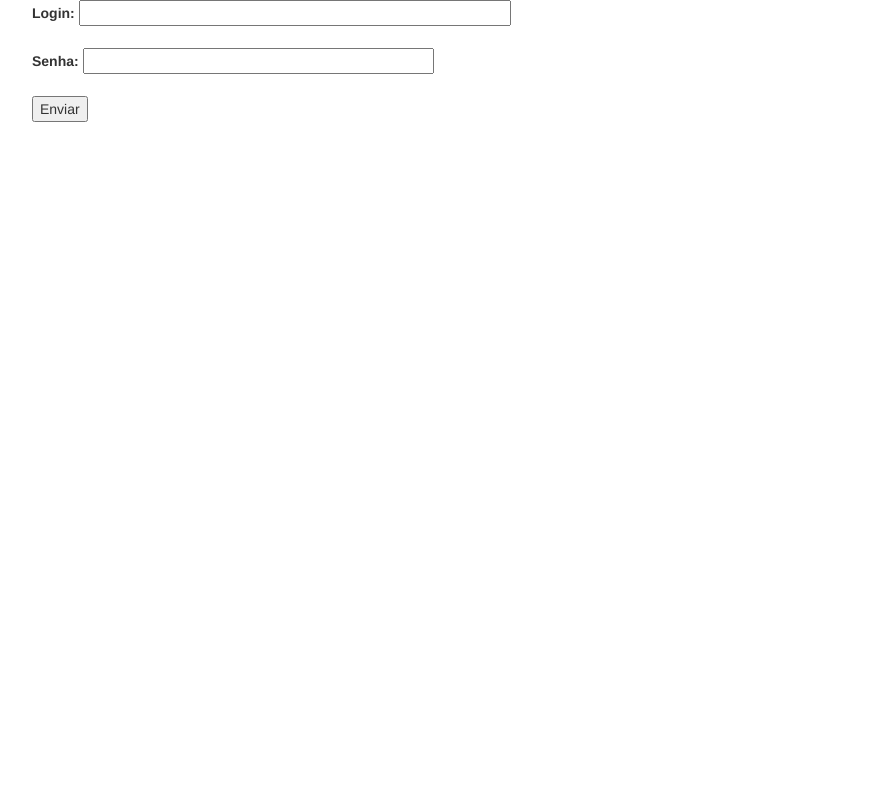
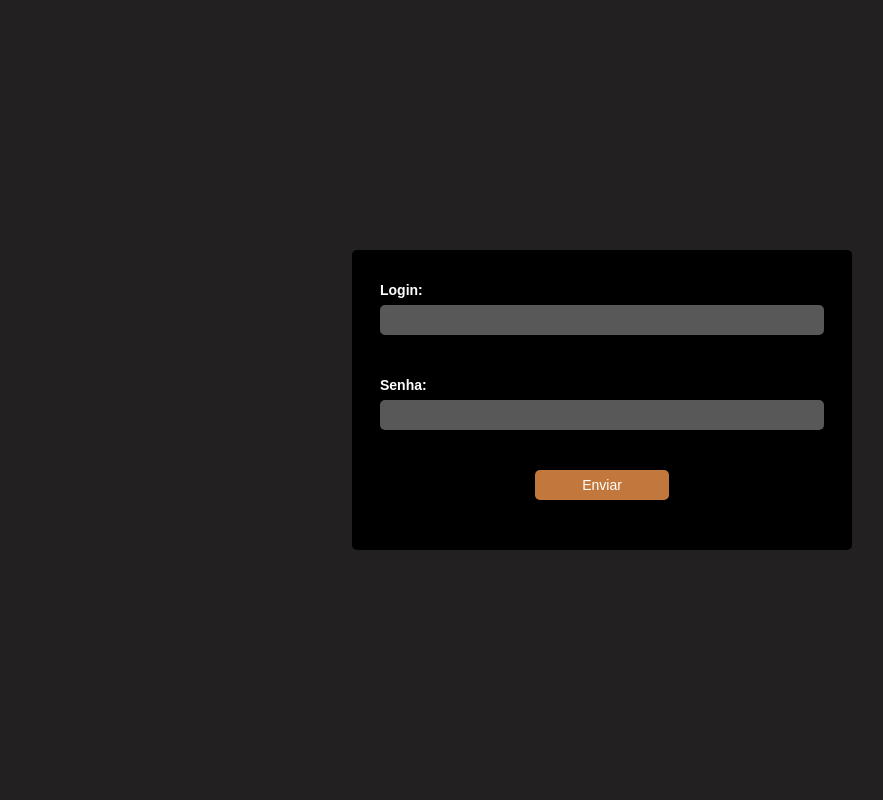
Before and after one commit to Will-Arcenio/APS-IntelligentTicket, a PHP site: page / in a window 1280 px wide. Shown: the whole page, without its empty margins (38-921 px from the left). Run offline with PHP 8.4, Linux system fonts and the light colour scheme.

Commit message:
Ajuste no Frontend da página de Login.

```diff
--- a/index.php
+++ b/index.php
@@ -13,26 +13,29 @@
     <link rel="stylesheet" href="skins/css/bootstrap-theme.min.css" integrity="sha384-6pzBo3FDv/PJ8r2KRkGHifhEocL+1X2rVCTTkUfGk7/0pbek5mMa1upzvWbrUbOZ" crossorigin="anonymous">
     <!-- Latest compiled and minified JavaScript -->
     <script src="js/bootstrap.min.js" integrity="sha384-aJ21OjlMXNL5UyIl/XNwTMqvzeRMZH2w8c5cRVpzpU8Y5bApTppSuUkhZXN0VxHd" crossorigin="anonymous"></script>
+    <link rel="stylesheet" href="skins/css/estilo.css">
     <title>Login | Intelligent Ticket</title>
 </head>
-<body>
+<body class="login-page">
     <div class="container">
         <div class="row">
-            <div class="col-md-12">
-                <form action="login_DB.php" method="POST">
+            <div class="col-md-12 login-box">
+                <form action="login_DB.php" method="POST" class="login-form">
                     <label for="login" class="label-login">Login:</label>
-                    <input type="text" name="login" id="login" size="50" required="required">
+                    <input type="text" name="login" id="login" size="50" required="required" class="campo">
 
                     <br>
                     <br>
 
                     <label for="senha" class="label-senha">Senha:</label>
-                    <input type="password" name="senha" id="senha" size="40" required="required">
+                    <input type="password" name="senha" id="senha" size="40" required="required" class="campo">
 
                     <br>
                     <br>
 
-                    <button type="submit" name="enviar">Enviar</button>
+                    <div class="botao-div">
+                        <button type="submit" name="enviar" class="botao">Enviar</button>
+                    </div>
                 </form>
             </div>
         </div>
--- a/skins/css/estilo.css
+++ b/skins/css/estilo.css
@@ -4,6 +4,23 @@
 }
 body {
     background-color: rgb(34, 32, 32) !important;
+    width: 100vw;
+    height: 100vh;
+    margin: 0;
+    display: flex;
+    flex-direction: row;
+    justify-content: center;
+    align-items: center
+}
+.botao,
+.btn-newsletter {
+    margin-bottom: 20px;
+    background-color: #c2783c;
+    border: none;
+    border-radius: 5px;
+    color: #FFF;
+    padding: 5px 15px;
+    width: 30%;
 }
 a {
     opacity: 0.6;
@@ -14,6 +31,37 @@ i.icon-instagram:hover {
     opacity: 1;
     text-decoration: none !important;
 }
+
+/* BEGIN HOME LOGIN */
+body.login-page div.container {
+    margin: 0;
+    display: flex;
+    flex-direction: row;
+    justify-content: center;
+    align-items: center;
+}
+.login-box {
+    width: 500px;
+    height: 300px;
+    background-color: #000;
+    border-radius: 5px;
+}
+form.login-form {
+    width: 100%;
+    height: 100%;
+    margin: 0;
+    display: inline-grid;
+    flex-wrap: wrap;
+    align-content: center;
+    justify-content: center;
+    align-items: center;
+}
+.botao-div {
+    display: flex;
+    justify-content: center;
+    align-items: center;
+}
+/* END   HOME LOGIN */
 
 /* INICIO CABEÇALHO */
 .header {
@@ -58,29 +106,7 @@ div.title {
     background-color: #000;
     border-radius: 15px;
 }
-input#newsletter_email {
-    margin: 13px 0px;
-}
-button.btn-newsletter {
-    margin: 13px 0px;
-}
-h3.newsletter-title {
-    text-align: center;
-    letter-spacing: 6px;
-    padding: 15px 0px;
-    margin: 0;
-}
-.botao,
-.btn-newsletter {
-    margin-bottom: 20px;
-    background-color: #c2783c;
-    border: none;
-    border-radius: 5px;
-    color: #FFF;
-    padding: 5px 15px;
-}
-input,
-select {
+.campo {
     background-color: #585858 !important;
     border: none;
     width: 100%;
```
